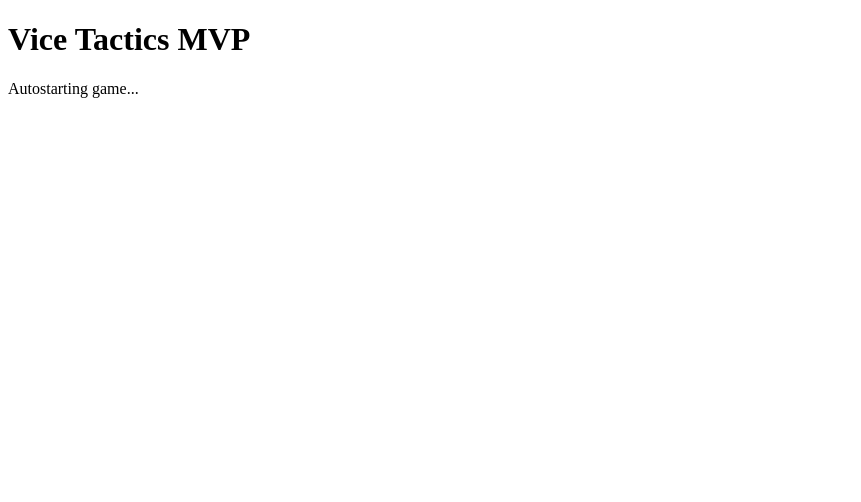
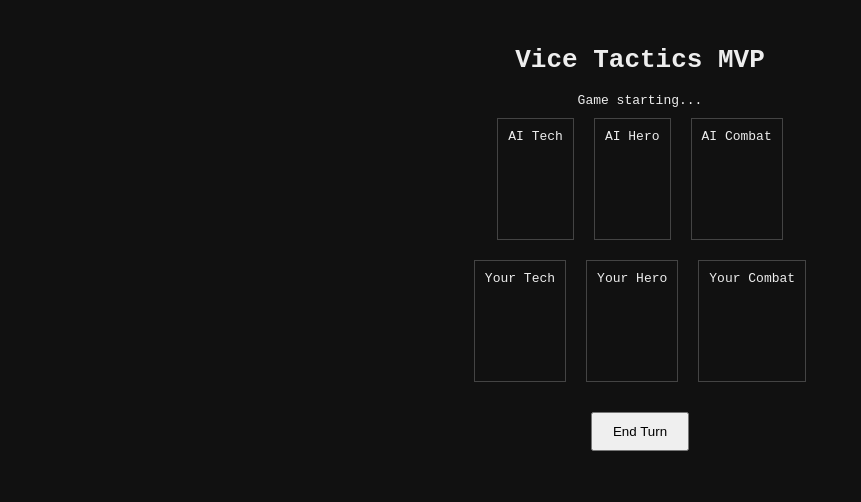
Before and after one commit to walterhansen52/vice-tcg, a plain HTML site: page index.html in a window 1280 px wide. Shown: the whole page, without its empty margins (0-861 px from the left). Drawn offline with Linux system fonts and the light colour scheme.

Commit message:
Add files via upload

```diff
--- a/index.html
+++ b/index.html
@@ -1 +1,30 @@
-<!DOCTYPE html><html><head><title>Vice Tactics MVP</title></head><body><h1>Vice Tactics MVP</h1><p>Autostarting game...</p><script src='script.js'></script></body></html>
+<!DOCTYPE html>
+<html>
+<head>
+  <title>Vice Tactics MVP</title>
+  <style>
+    body { background-color: #111; color: #eee; font-family: monospace; text-align: center; padding: 20px; }
+    .zone { border: 1px solid #444; margin: 10px; padding: 10px; min-height: 100px; }
+    .row { display: flex; justify-content: center; }
+    button { padding: 10px 20px; margin-top: 20px; }
+  </style>
+</head>
+<body>
+  <h1>Vice Tactics MVP</h1>
+  <div id="status">Game starting...</div>
+  <div class="row">
+    <div class="zone" id="ai-tech">AI Tech</div>
+    <div class="zone" id="ai-hero">AI Hero</div>
+    <div class="zone" id="ai-combat">AI Combat</div>
+  </div>
+  <div class="row">
+    <div class="zone" id="player-tech">Your Tech</div>
+    <div class="zone" id="player-hero">Your Hero</div>
+    <div class="zone" id="player-combat">Your Combat</div>
+  </div>
+  <div id="hand"></div>
+  <button onclick="endTurn()">End Turn</button>
+  <div id="log" style="margin-top: 20px; white-space: pre-line;"></div>
+  <script src="main.js"></script>
+</body>
+</html>
--- a/script.js
+++ b/script.js
@@ -1,2 +1,2 @@
-// Game logic placeholder
-console.log('Game initialized and auto-started.');
+// Placeholder for game logic
+console.log("Engine baseline ready.");
--- a/style.css
+++ b/style.css
@@ -1,6 +1,6 @@
 body {
-    background-color: #111;
-    color: #f0f0f0;
-    font-family: monospace;
-    padding: 1em;
+  background-color: #111;
+  color: white;
+  font-family: monospace;
+  padding: 20px;
 }
```
